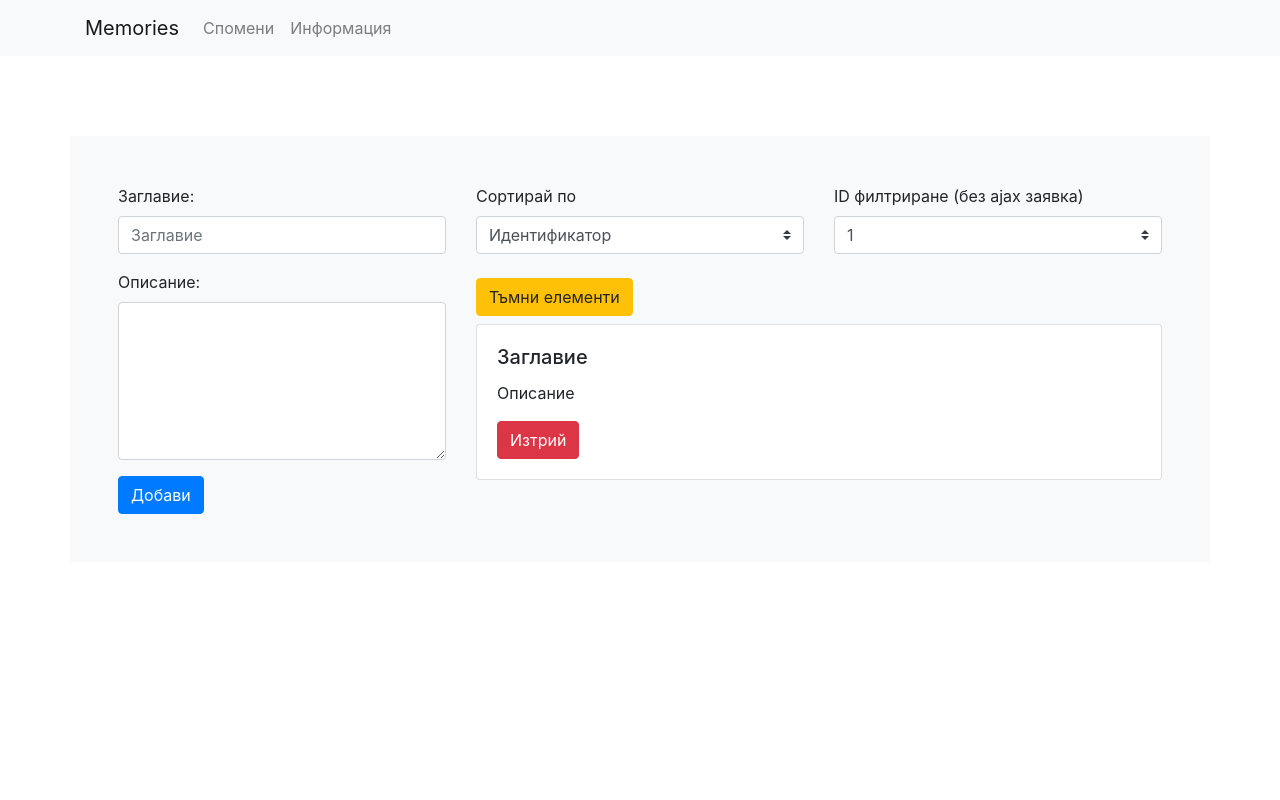
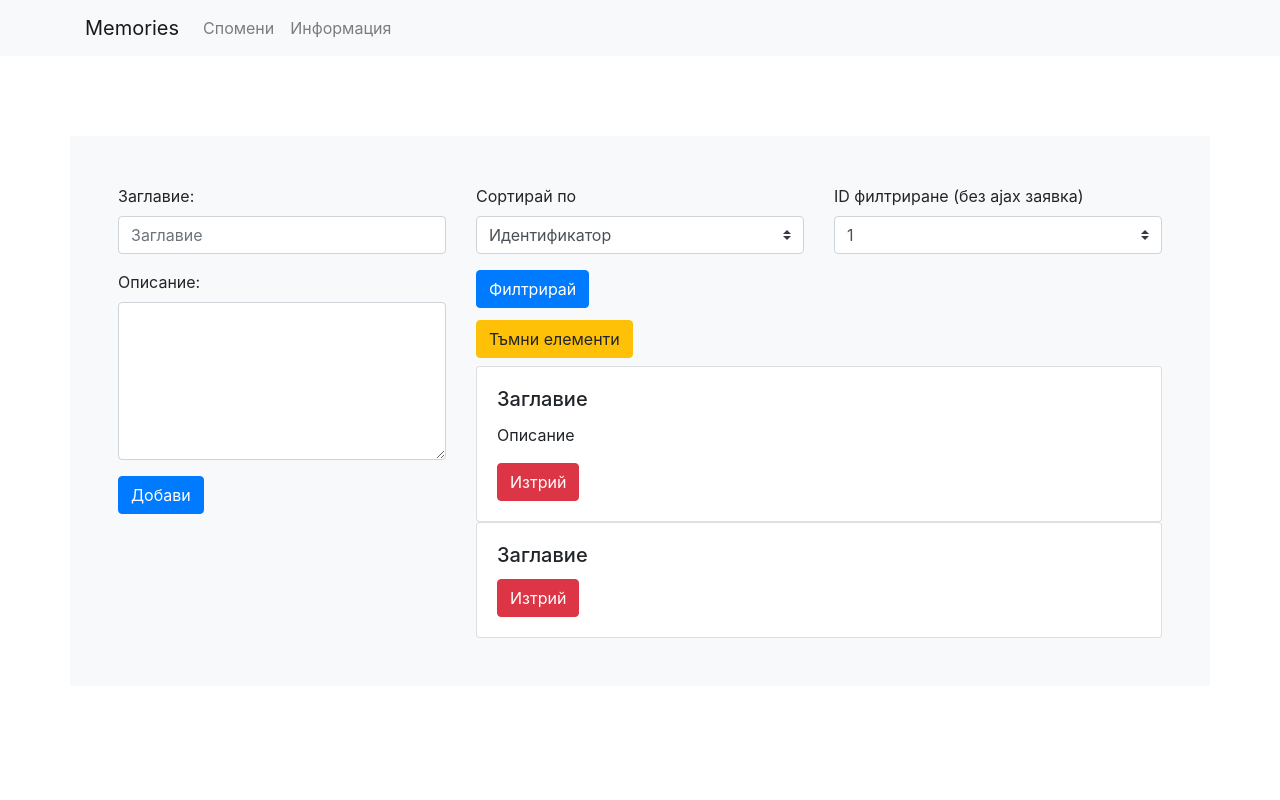
Before and after one commit to ivangeorgiev97/js-frameworks-final-project, a React (Create React App) app in the folder frontend/: page / in a window 1280 px wide. Shown: the top 800 px of the page. Built offline with nearby package versions, Linux system fonts and the light colour scheme.

Commit message:
Add conditional rendering if description is filled

```diff
--- a/frontend/src/components/filters/Filters.js
+++ b/frontend/src/components/filters/Filters.js
@@ -1,8 +1,10 @@
 import SortBy from './SortBy';
 import IdFilter from './IdFilter';
+import {Button} from 'reactstrap';
 
 const Filters = (props) => {
     return (
+        <>
             <div className="row">
                 <div className="col-6">
                     <SortBy />
@@ -11,6 +13,12 @@ const Filters = (props) => {
                     <IdFilter />
                 </div>
             </div>
+            <div className="row mb-1">
+                <div className="col">
+                    <Button color="primary">Филтрирай</Button>
+                </div>
+            </div>
+        </>
     );
 }
 
--- a/frontend/src/components/forms/MemoryForm.js
+++ b/frontend/src/components/forms/MemoryForm.js
@@ -6,11 +6,11 @@ const MemoryForm = (props) => {
             <Form id="add-form" name="add-form">
                 <FormGroup>
                     <Label for="title">Заглавие:</Label>
-                    <Input type="text" id="title" placeholder="Заглавие" minlength="2" />
+                    <Input type="text" id="title" placeholder="Заглавие" required minLength="2" />
                 </FormGroup>
                 <FormGroup>
                     <Label for="description">Описание:</Label>
-                    <Input type="textarea" id="description" rows="6" minlength="4" />
+                    <Input type="textarea" id="description" rows="6" />
                 </FormGroup>
                 <Button id="submit-btn" type="button" color="primary">Добави</Button>
             </Form>
--- a/frontend/src/components/memory/Memory.js
+++ b/frontend/src/components/memory/Memory.js
@@ -1,10 +1,14 @@
 const Memory = (props) => {
+    const description = props.description;
+
     return (
         <>
             <div className="card">
                 <div className="card-body">
                     <h5 className="card-title">{props.title}</h5>
+                    {description &&
                     <p className="card-text">{props.description}</p>
+                    }
                     <button type="button" className="btn btn-danger remove-card">Изтрий</button>
                 </div>
             </div>
--- a/frontend/src/pages/About.js
+++ b/frontend/src/pages/About.js
@@ -4,7 +4,7 @@ import { faQuestion, faMemory, faUser } from '@fortawesome/free-solid-svg-icons'
 function About(props) {
     return <>
         <div className="row">
-            <div class="col-12">
+            <div className="col-12">
                 <h4><FontAwesomeIcon icon={faMemory} className="mr-2"/> Memories App</h4>
                 <hr className="hr" />
                 <p><FontAwesomeIcon icon={faQuestion} className="mr-2"/> Предоставя възможност за създаване, преглеждане, изтриване и филтриране на бележки със спомени, със заглавие и описание на всеки спомен.</p>
--- a/frontend/src/pages/Home.js
+++ b/frontend/src/pages/Home.js
@@ -14,6 +14,7 @@ function Home(props) {
                 <DarkLightToggle />
                 <div className="card-list">
                     <Memory title="Заглавие" description="Описание" />
+                    <Memory title="Заглавие" />
                 </div>
             </div>
         </div>
```
Also changed, not shown: frontend/src/services/api-service.js (+0 -9 lines). Lines whose indentation alone changed are shown as unchanged.
